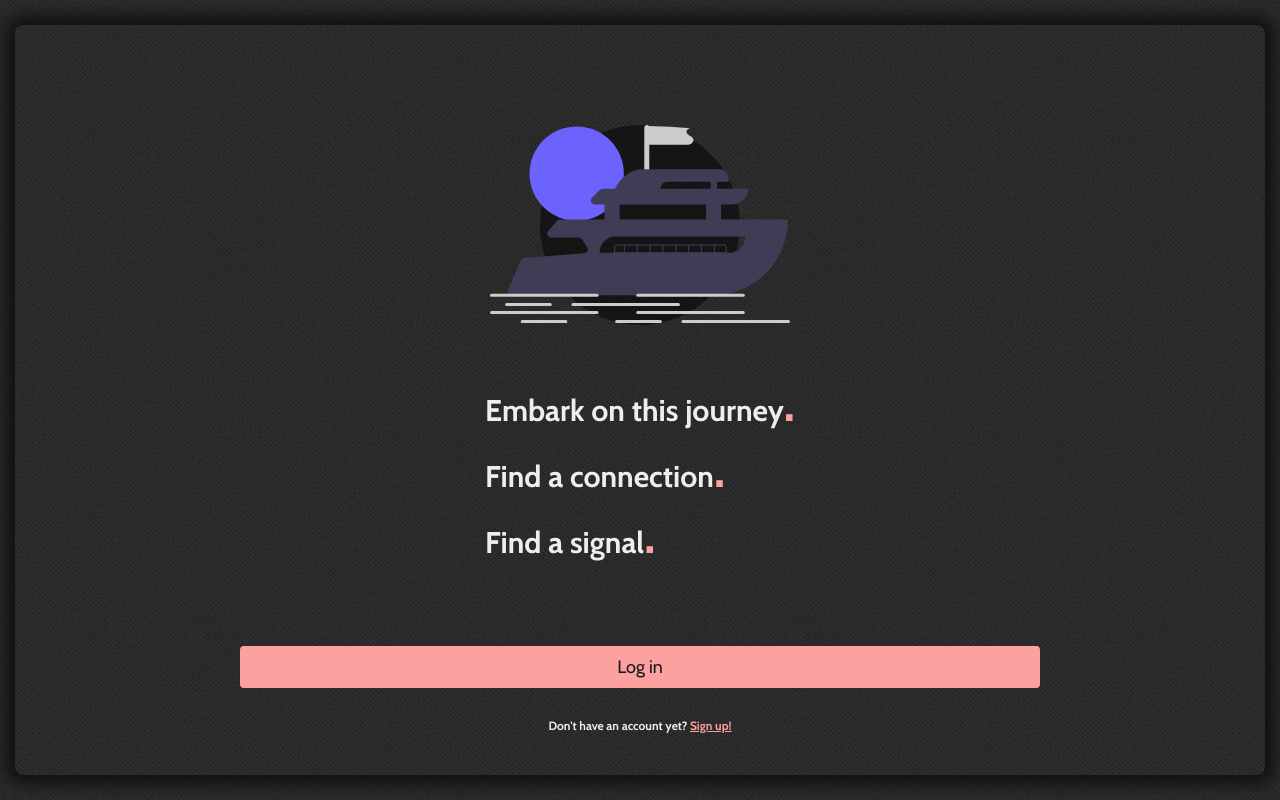
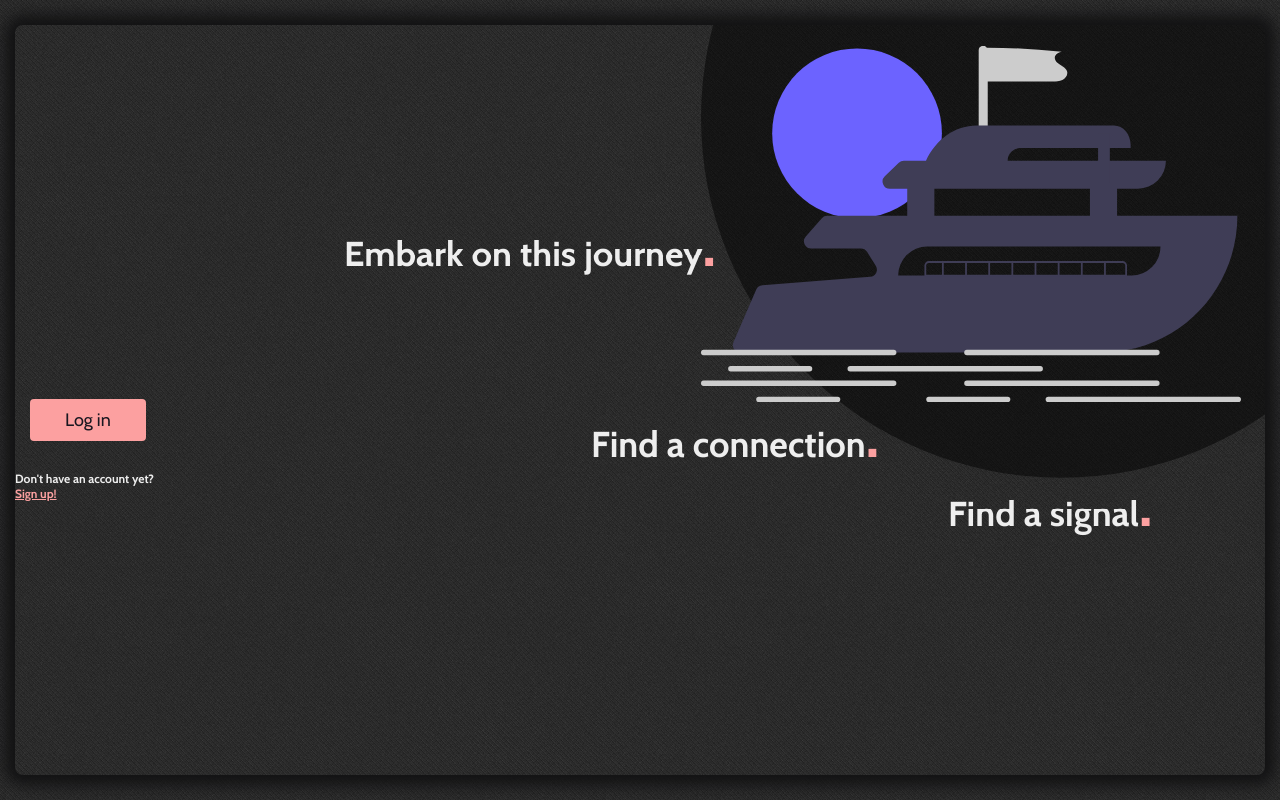
Before and after one commit to JohnMaroe/Signal, a React (Create React App) app: page / in a window 1280 px wide. Built offline with nearby package versions, Linux system fonts and the light colour scheme.

Commit message:
Loading and landing screens change

```diff
--- a/src/components/Landing/index.tsx
+++ b/src/components/Landing/index.tsx
@@ -1,71 +1,14 @@
 import React from 'react';
-import styled from 'styled-components';
 
-import WidgetContainer from '../Widget';
 import Button from '../Button';
 
 import svgLanding from '../../assets/svgLanding.svg';
+import WidgetContainerLanding, { Dot } from './styles';
 
 interface Test {
   setWidgetState: any,
   widgetStates: any,
 }
-
-const WidgetContainerLanding = styled(WidgetContainer)`
-  display: flex;
-  flex-direction: column;
-  justify-content: flex-start;
-  align-items: center;
-
-  padding-top: 10rem;
-
-  color: ${({ theme }) => theme.colors.contrast};
-  font-weight: 700;
-
-  img {
-    width: 30rem;
-    z-index: 1;
-  }
-  .contrastCircle {
-    position: absolute;
-
-    border-radius: 50%;
-    width: 20rem;
-    height: 20rem;
-    background-color: rgba(0,0,0,.5);
-  }
-
-  .description {
-    margin-top: 5rem;
-    margin-bottom: 8rem;
-
-    h2 {
-      display: flex;
-      align-items: baseline;
-
-      font-size: 3rem;
-      font-weight: 700;
-
-      &:not(&:last-child) {
-        margin-bottom: .5rem;
-      }
-    }
-  }
-
-  section {
-    width: 80%;
-
-    display: flex;
-    flex-direction: column;
-    justify-content: center;
-    align-items: center;
-  }
-`;
-
-export const Dot = styled.h1`
-  color: ${({ theme }) => theme.colors.background};
-  font-size: 5rem;
-`;
 
 export function SignUp() {
   return (
@@ -80,8 +23,12 @@ export function SignUp() {
 function Landing({ setWidgetState, widgetStates }: Test) {
   return (
     <WidgetContainerLanding>
+      <header>
+        <div className="divFlex">
           <div className="contrastCircle" />
           <img src={svgLanding} alt="Landing Page Yatch Icon" />
+        </div>
+
         <div className="description">
           <h2>
             Embark on this journey
@@ -96,6 +43,7 @@ function Landing({ setWidgetState, widgetStates }: Test) {
             <Dot>.</Dot>
           </h2>
         </div>
+      </header>
 
       <section>
         <Button type="button" onClick={() => setWidgetState(widgetStates.MAIN)}>Log in</Button>
--- /dev/null
+++ b/src/components/Landing/styles.ts
@@ -0,0 +1,137 @@
+import styled from 'styled-components';
+
+import WidgetContainer from '../Widget';
+
+const WidgetContainerLanding = styled(WidgetContainer)`
+  display: flex;
+  flex-direction: column;
+  justify-content: flex-start;
+  align-items: center;
+
+  padding-top: 10rem;
+
+  color: ${({ theme }) => theme.colors.contrast};
+  font-weight: 700;
+
+  header {
+    .divFlex {
+      display: flex;
+      align-items: center;
+      justify-content: center;
+
+      .contrastCircle {
+        position: absolute;
+
+        border-radius: 50%;
+        width: 20rem;
+        height: 20rem;
+        background-color: rgba(0,0,0,.5);
+      }
+      img {
+        width: 30rem;
+        z-index: 1;
+      }
+    }
+
+    .description {
+      margin-top: 5rem;
+      margin-bottom: 8rem;
+
+      h2 {
+        display: flex;
+        align-items: baseline;
+
+        font-size: 3rem;
+        font-weight: 700;
+
+        &:not(&:last-child) {
+          margin-bottom: .5rem;
+        }
+      }
+    }
+  }
+
+  section {
+    width: 80%;
+
+    display: flex;
+    flex-direction: column;
+    justify-content: center;
+    align-items: center;
+  }
+
+  @media (min-width: 1000px) {
+    display: grid;
+    grid-template-columns: 1fr 2fr;
+    grid-template-rows: 1fr;
+    grid-template-areas: 'left right';
+
+    position: relative;
+    overflow: hidden;
+
+    .divFlex {
+      display: flex;
+      align-items: center;
+      justify-content: center;
+      grid-area: right;
+
+      transform: scale(1.8) translateX(-8rem);
+      position: absolute;
+      top: 0;
+      right: 0;
+
+      .contrastCircle {
+        position: absolute;
+        top: -6rem;
+        left: 10rem;
+        transform: scale(2);
+
+        border-radius: 50%;
+        width: 20rem;
+        height: 20rem;
+        background-color: rgba(0,0,0,.5);
+      }
+
+      img {
+        width: 30rem;
+        z-index: 1;
+      }
+    }
+
+    .description {
+      h2 {
+        position: absolute;
+        transform: scale(1.2);
+        &:nth-child(1) {
+          top: 19rem;
+          right: 58rem;
+        }
+        &:nth-child(2) {
+          top: 38rem;
+          right: 41rem;
+        }
+        &:nth-child(3) {
+          top: 45rem;
+          right: 13rem;
+        }
+      }
+    }
+
+    section {
+      width: 35%;
+      grid-area: left;
+
+      display: flex;
+      flex-direction: column;
+      justify-content: center;
+      align-items: center;
+    }
+  }
+`;
+
+export const Dot = styled.p`
+  color: ${({ theme }) => theme.colors.background};
+  font-size: 5rem;
+`;
+
+export default WidgetContainerLanding;
--- a/src/components/Loading/index.tsx
+++ b/src/components/Loading/index.tsx
@@ -30,15 +30,26 @@ const Overlay = styled.div`
     color: ${({ theme }) => theme.colors.secundary};
 
     transform: rotate(-10deg) translateX(2rem) translateY(0.25rem);
+    transition: ease-out;
     opacity: 0;
 
     animation: show-title 900ms ease-in forwards;
     animation-delay: 1200ms;
   }
 
+  svg {
+    position: absolute;
+    bottom: 0;
+  }
+
   @keyframes show-title {
     from { opacity: 0; }
     to { opacity: 1; }
+  }
+
+  @keyframes show-title-desktop {
+    from { opacity: 0; }
+    to { opacity: 1; transform: scale(1.4) rotate(-8deg); }
   }
 
   @keyframes signal-flip {
@@ -49,6 +60,26 @@ const Overlay = styled.div`
       transform: translateX(-5rem) translateY(-6rem) rotate(-30deg);
     }
   }
+
+  @keyframes signal-flip-desktop {
+    from {
+      transform: translateX(-60rem) rotate(40deg);
+    }
+    to {
+      transform: scale(1.45) translateX(-9rem) translateY(-6rem) rotate(-30deg);
+    }
+  }
+
+  @media (min-width: 1000px) {
+    i {
+      animation: signal-flip-desktop 1200ms ease forwards;
+    }
+
+    h1 {
+      animation: show-title-desktop 900ms ease-in forwards;
+      animation-delay: 1200ms;
+    }
+  }
 `;
 
 function Loading() {
@@ -56,6 +87,10 @@ function Loading() {
     <Overlay>
       <i className="fas fa-signature" />
       <h1>Signal</h1>
+
+      <svg xmlns="http://www.w3.org/2000/svg" viewBox="0 0 1440 320">
+        <path fill="#8a3e3e" fillOpacity="1" d="M0,32L34.3,42.7C68.6,53,137,75,206,106.7C274.3,139,343,181,411,181.3C480,181,549,139,617,149.3C685.7,160,754,224,823,261.3C891.4,299,960,309,1029,272C1097.1,235,1166,149,1234,117.3C1302.9,85,1371,107,1406,117.3L1440,128L1440,320L1405.7,320C1371.4,320,1303,320,1234,320C1165.7,320,1097,320,1029,320C960,320,891,320,823,320C754.3,320,686,320,617,320C548.6,320,480,320,411,320C342.9,320,274,320,206,320C137.1,320,69,320,34,320L0,320Z" />
+      </svg>
     </Overlay>
   );
 }
--- a/src/pages/Login.tsx
+++ b/src/pages/Login.tsx
@@ -4,7 +4,8 @@ import styled from 'styled-components';
 // Components
 import Loading from '../components/Loading/index';
 import WidgetContainer from '../components/Widget';
-import Landing, { Dot, SignUp } from '../components/Landing';
+import Landing, { SignUp } from '../components/Landing';
+import { Dot } from '../components/Landing/styles';
 import Button from '../components/Button';
 
 import background from '../assets/navybackground.png';
```
Also changed, not shown: 1 other file (tests, documents, lock files or other folders). Lines whose indentation alone changed are shown as unchanged.
